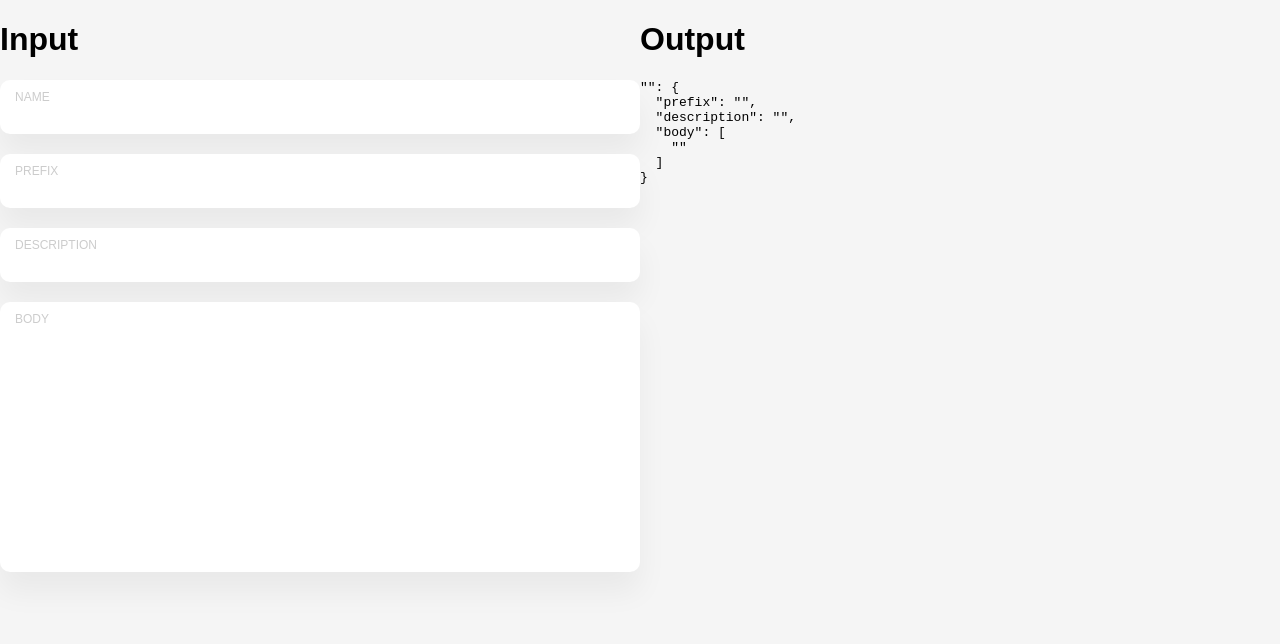
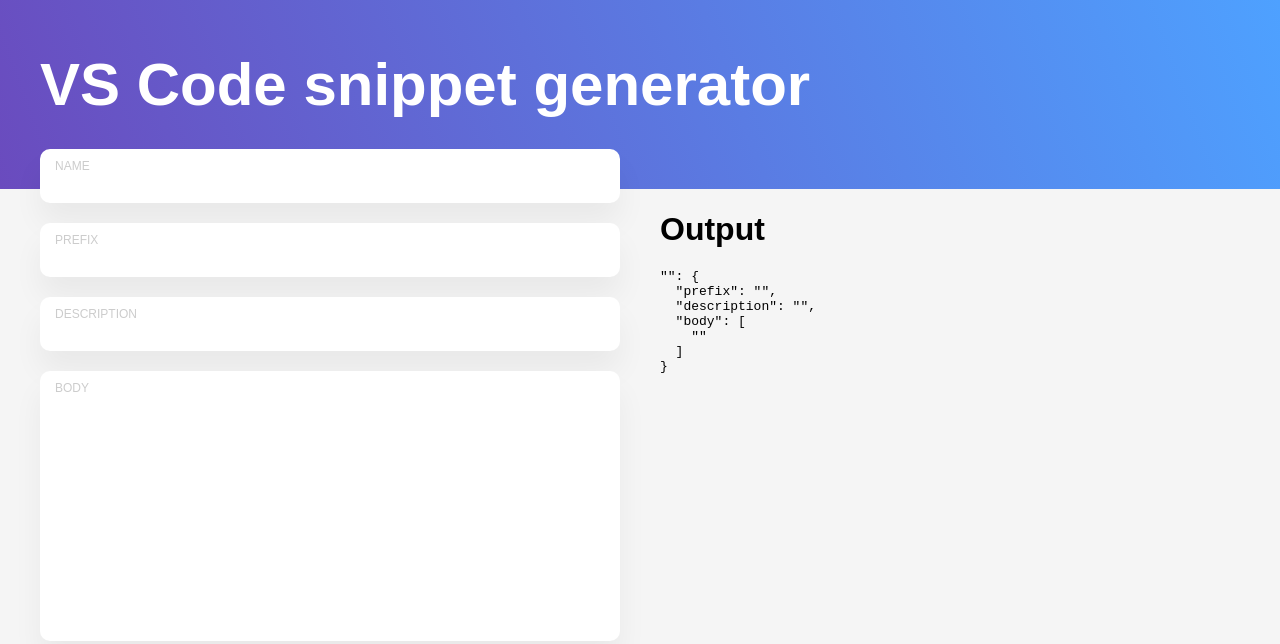
Before and after one commit to willwull/vscode-snippet-generator, a React app: page / in a window 1280 px wide. Built offline with nearby package versions, Linux system fonts and the light colour scheme.

Commit message:
🚧 Add header

```diff
--- a/src/components/App.js
+++ b/src/components/App.js
@@ -5,9 +5,12 @@
 
 function App() {
   return (
+    <div>
+      <header id="header">
+        <h1>VS Code snippet generator</h1>
+      </header>
       <div id="main-container">
-      <div className="input">
-        <h1>Input</h1>
+        <div id="input-container">
           <SnippetFormContainer />
         </div>
         <div className="output">
@@ -15,6 +18,7 @@
           <ResultContainer />
         </div>
       </div>
+    </div>
   );
 }
 
--- a/src/styles/App.css
+++ b/src/styles/App.css
@@ -1,4 +1,17 @@
 #main-container {
   display: grid;
   grid-template-columns: 1fr 1fr;
+  grid-gap: 40px;
+  padding: 0 40px;
 }
+
+#header {
+  background: linear-gradient(70deg, rgb(106, 75, 190), rgb(78, 161, 255));
+  color: white;
+  padding: 10px 40px 30px 40px;
+  font-size: 30px;
+}
+
+#input-container {
+  margin-top: -40px;
+}
```
Lines whose indentation alone changed are shown as unchanged.
